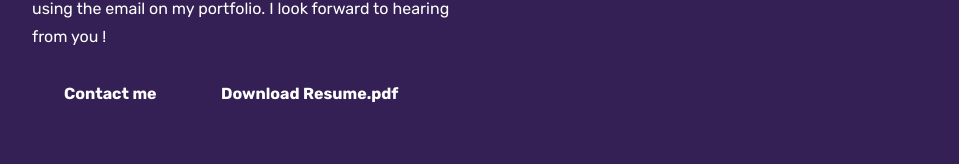
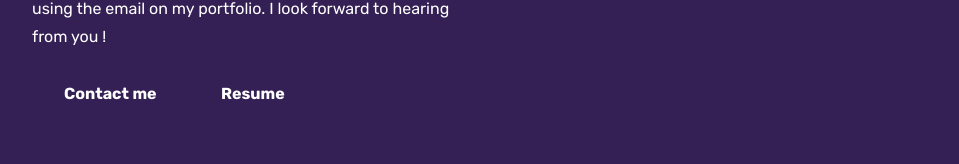
Before and after one commit to ChenDavid66/CV_WANG, a React (Create React App) app: page / in a window 1280 px wide. Shown: the part 523-687 px from the top of the page, without its empty margins (160-1119 px from the left). Built offline with nearby package versions, Linux system fonts and the light colour scheme.

Commit message:
hover on card footer icons

```diff
--- a/src/components/CardSwitch.tsx
+++ b/src/components/CardSwitch.tsx
@@ -97,6 +97,8 @@ class CardSwitch extends Component<CardSwitchProps, CardSwitchState> {
                         this.handleClick(filteredCardData.gitHubUrl)
                       }
                     />
+                  </div>
+                  <div className="card-footer-links">
                     <ArrowDownRightSquare
                       onClick={() => this.handleClick(filteredCardData.url)}
                       size={25}
--- a/src/data/home.json
+++ b/src/data/home.json
@@ -2,5 +2,5 @@
     "welcome":"WELCOME",
     "content": "Hi and welcome to my portfolio ! My name is David and I enjoy coding in my free time. On the right-hand side of the page, you'll find a list of all the projects I've worked on. I'm always looking for new challenges and opportunities to learn, so I'm constantly adding new projects to my portfolio. If you're interested in learning more about me, you can download my resume using the link below. My resume includes details about my education, work experience, and other relevant information. If you have any questions or would like to get in touch, feel free to send me a message using the email on my portfolio. I look forward to hearing from you ! " ,
     "contact": "Contact me",
-    "resume":" Download Resume.pdf"
+    "resume":"Resume"
   }
--- a/src/scss/sections/cardSwitch.scss
+++ b/src/scss/sections/cardSwitch.scss
@@ -90,12 +90,13 @@
   align-items: center;
   margin-top: auto;
   padding-top: 0.75rem;
-  &:hover {
-    color: black;
-    cursor: pointer;
-    transform: scale(1.1);
-  }
+
   .card-footer-links {
+    &:hover {
+      color: black;
+      cursor: pointer;
+      transform: scale(1.1);
+    }
     display: flex;
     gap: 28px;
   }
```
